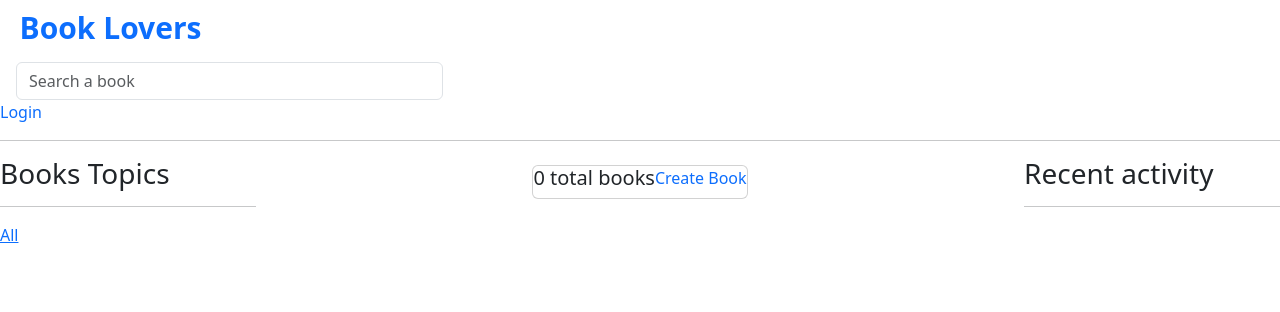
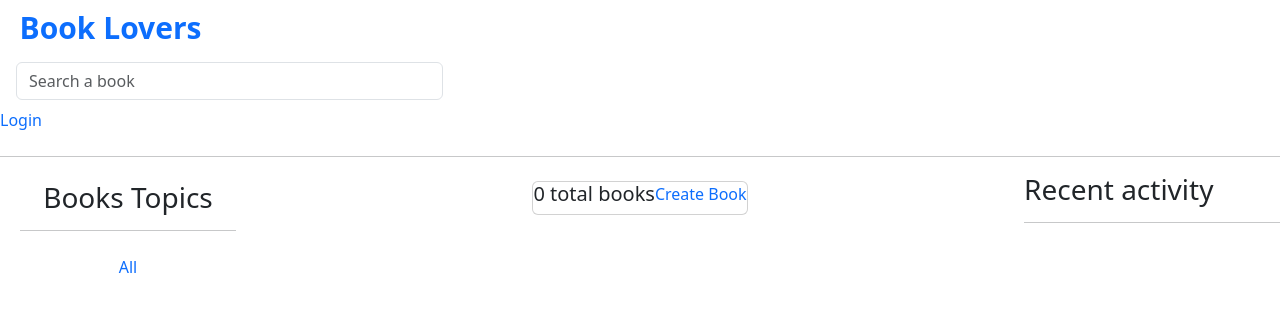
Before and after one commit to AlexManolache/Book-Lover, a Django app: page / in a window 1280 px wide. Shown: the top 312 px of the page. Run offline with Django 5.2, Linux system fonts and the light colour scheme; data that the repository does not hold is empty.

Commit message:
design Books Topics component and input search

```diff
--- a/bookapp/templates/bookapp/books_topic_component.html
+++ b/bookapp/templates/bookapp/books_topic_component.html
@@ -1,10 +1,20 @@
 <h3>Books Topics</h3>
 <hr />
+<div class="d-flex flex-column align-items-center">
   <div>
-      <a href="{% url 'home' %}">All</a>
+    <a
+      class="navbar border-body link-offset-2 link-offset-3-hover link-underline link-underline-opacity-0 link-underline-opacity-75-hover"
+      href="{% url 'home' %}"
+      >All</a
+    >
   </div>
   {% for topic in topics %}
   <div>
-      <a href="{% url 'home' %}?q={{topic.name}}">{{topic.name}}</a>
+    <a
+      class="navbar border-body link-offset-2 link-offset-3-hover link-underline link-underline-opacity-0 link-underline-opacity-75-hover"
+      href="{% url 'home' %}?q={{topic.name}}"
+      >{{topic.name}}</a
+    >
   </div>
   {% endfor %}
+</div>
--- a/bookapp/templates/bookapp/home.html
+++ b/bookapp/templates/bookapp/home.html
@@ -8,14 +8,20 @@
 </style>
 
 <div class="home-container">
-  <div>{% include 'bookapp/books_topic_component.html' %}</div>
+  <div class="container text-center">
+    <div class="grid text-center mx-auto p-2">
+      {% include 'bookapp/books_topic_component.html' %}
+    </div>
+  </div>
   <div class="grid text-center mx-auto p-2">
     <div class="card d-flex flex-row mb-3 justify-content-evenly">
       <div>
         <h5>{{totalBooks}} total books</h5>
       </div>
       <div>
-        <a href="{% url 'create-book'  %}" class="nav-link text-primary">Create Book</a>
+        <a href="{% url 'create-book'  %}" class="nav-link text-primary"
+          >Create Book</a
+        >
       </div>
     </div>
 
--- a/templates/navbar.html
+++ b/templates/navbar.html
@@ -9,10 +9,10 @@
 
 {% if request.user.is_authenticated %}
 <div class="ms-3 d-inline-block">
-  <p class="mt-3">Hello, {{user.username}}</p>
-  <a class="nav-link text-primary" href="{% url 'logout' %}">Logout</a>
+  <p class="mt-3">Hello, @{{user.username}}</p>
+  <a class="navbar border-body link-offset-2 link-offset-3-hover link-underline link-underline-opacity-0 link-underline-opacity-75-hover" href="{% url 'logout' %}">Logout</a>
   {% else %}
-  <a class="nav-link text-primary" href="{% url 'login' %}">Login</a>
+  <a class="navbar border-body link-offset-2 link-offset-3-hover link-underline link-underline-opacity-0 link-underline-opacity-75-hover" href="{% url 'login' %}">Login</a>
   {% endif %}
 </div>
 
```
Lines whose indentation alone changed are shown as unchanged.
